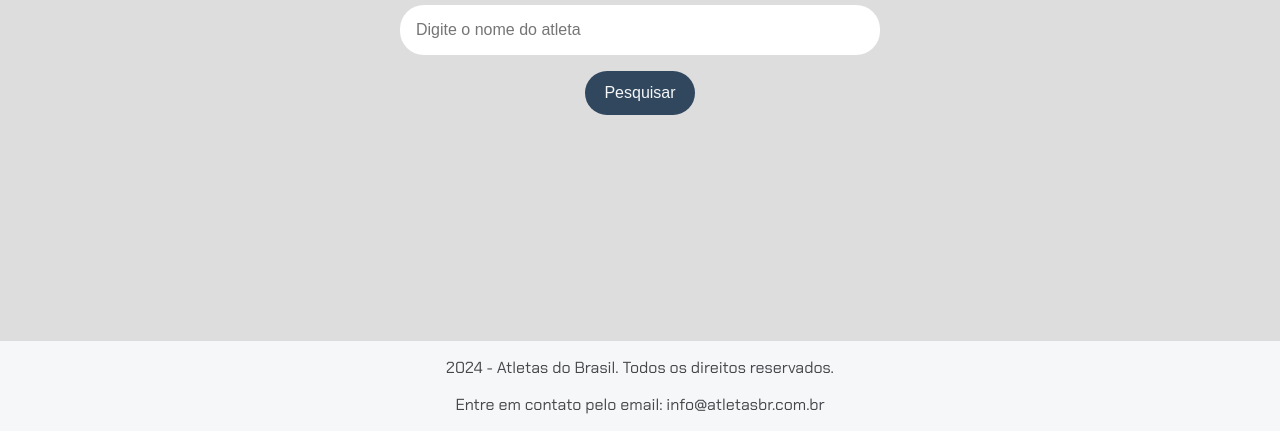
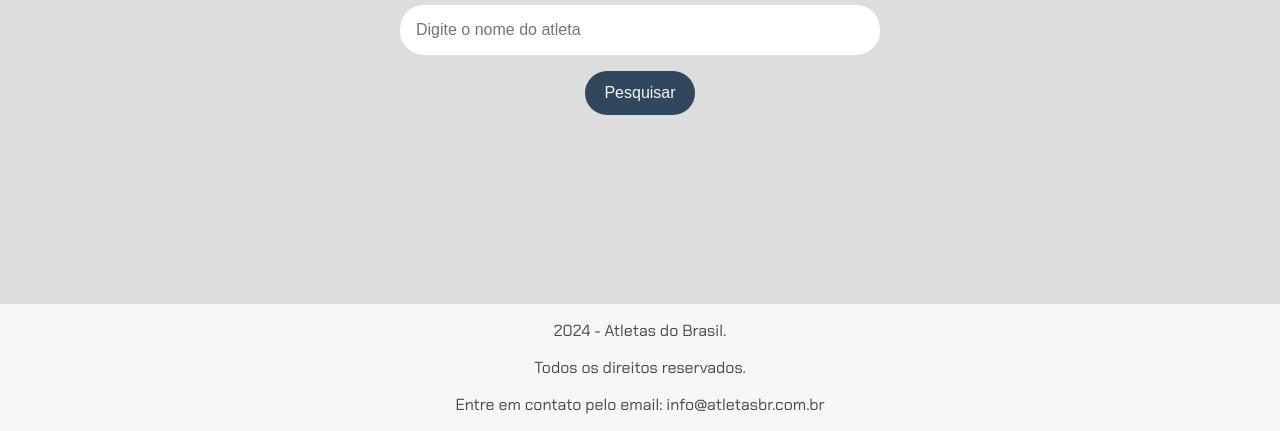
Before and after one commit to wesleysantosprince/projetoAlura, a plain HTML site: page index.html in a window 1280 px wide. Shown: the part 369-800 px from the top of the page. Drawn offline with Linux system fonts and the light colour scheme.

Commit message:
Update index.html

```diff
--- a/index.html
+++ b/index.html
@@ -3,7 +3,7 @@
 <head>
     <meta charset="UTF-8">
     <meta name="viewport" content="width=device-width, initial-scale=1.0">
-    <title>Document</title>
+    <title>Atletas Br</title>
     <link rel="stylesheet" href="style.css">
 </head>
 <body>
@@ -18,7 +18,10 @@
     </main>
     <footer>
         <p>
-            2024 - Atletas do Brasil. Todos os direitos reservados.
+            2024 - Atletas do Brasil.
+        </p>
+        <p>
+            Todos os direitos reservados.
         </p>
         <p>
             Entre em contato pelo email: info@atletasbr.com.br
```
